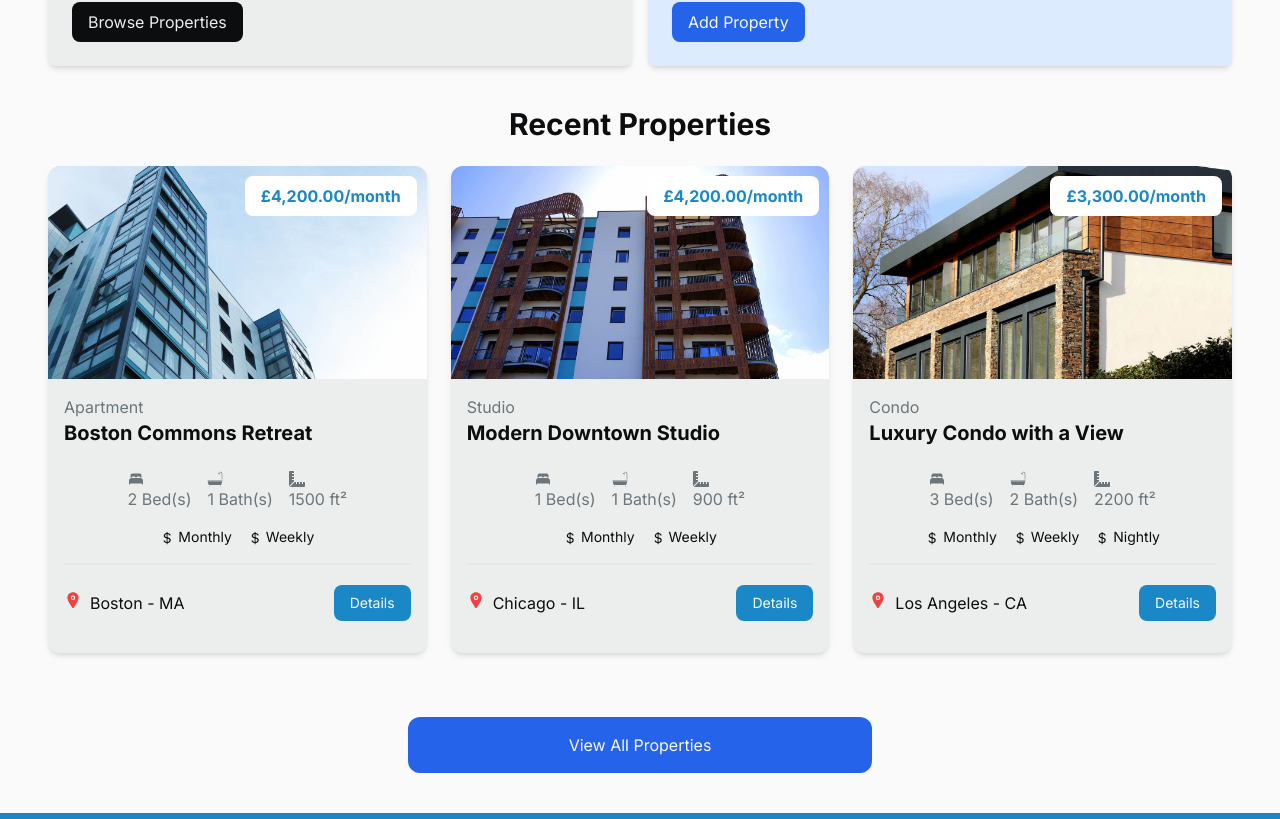
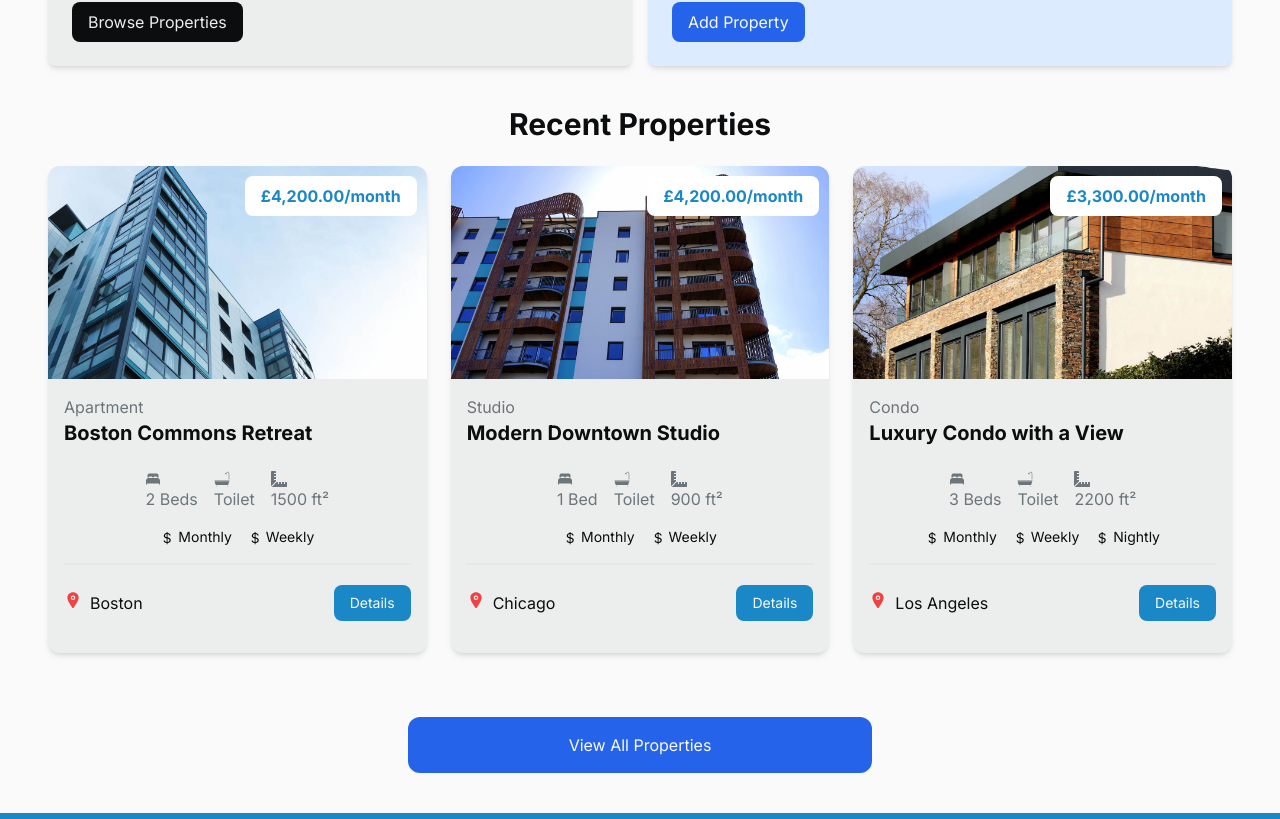
Before and after one commit to Lucaas27/casa-hub, a Next.js app: page / in a window 1280 px wide. Shown: the part 579-1398 px from the top of the page. Built offline with nearby package versions, Linux system fonts and the light colour scheme.

Commit message:
chore: refactor and modify eslint config

```diff
--- a/app/layout.tsx
+++ b/app/layout.tsx
@@ -3,7 +3,7 @@ import { Inter } from 'next/font/google';
 import '@/assets/styles/globals.css';
 import Navbar from '@/components/Navbar';
 import Providers from './providers';
-import Footer from '../components/Footer';
+import Footer from '@/components/Footer';
 
 const inter = Inter({ subsets: ['latin'] });
 
--- a/components/Hero.tsx
+++ b/components/Hero.tsx
@@ -14,7 +14,7 @@ const Hero = () => {
             <input
               type="text"
               id="location"
-              placeholder="Enter Location (City, County, PostCode, etc"
+              placeholder="Enter Location (City, County, PostCode, etc)"
               className="w-full rounded-lg bg-secondary px-4 py-3 text-secondary-foreground focus:outline-none focus:ring focus:ring-ring"
             />
           </div>
@@ -27,12 +27,11 @@ const Hero = () => {
               className="w-full rounded-lg bg-secondary px-4 py-3 text-secondary-foreground focus:outline-none focus:ring focus:ring-ring"
             >
               <option value="All">All</option>
-              <option value="Apartment">Apartment</option>
+              <option value="Flat or Apartment">Flat / Apartment</option>
               <option value="Studio">Studio</option>
-              <option value="Condo">Condo</option>
               <option value="House">House</option>
-              <option value="Cabin Or Cottage">Cabin or Cottage</option>
-              <option value="Loft">Loft</option>
+              <option value="Bungalow">Bungalow</option>
+              <option value="Commercial Property">Commercial Property</option>
               <option value="Room">Room</option>
               <option value="Other">Other</option>
             </select>
--- a/components/PropertyCard.tsx
+++ b/components/PropertyCard.tsx
@@ -1,7 +1,7 @@
 import Image from 'next/image';
 import Link from 'next/link';
 import pic from '@/public/images/properties/a1.jpg';
-import IProperty from '../interfaces/Property';
+import IProperty from '@/interfaces/Property';
 import { IoBed, IoLocation } from 'react-icons/io5';
 import { GiBathtub } from 'react-icons/gi';
 import { FaRulerCombined } from 'react-icons/fa';
@@ -59,12 +59,32 @@ const PropertyCard = ({ property }: PropertyCardProps) => {
         <div className="mb-4 flex items-end justify-center gap-4 text-muted-foreground">
           <p>
             <IoBed />
-            {property.beds}
-            <span className="md:hidden lg:inline"> Bed(s)</span>
+            {property.beds > 1 ? (
+              <>
+                {property.beds}
+                <span className="md:hidden lg:inline"> Beds</span>
+              </>
+            ) : (
+              <>
+                {property.beds}
+                <span className="md:hidden lg:inline"> Bed</span>
+              </>
+            )}
           </p>
           <p>
-            <GiBathtub /> {property.baths}
-            <span className="md:hidden lg:inline"> Bath(s)</span>
+            <GiBathtub />
+            {property.toilets > 1 ? (
+              <>
+                {property.toilets}
+                <span className="md:hidden lg:inline"> Toilets</span>
+              </>
+            ) : (
+              <>
+                {property.toilets}
+                <span className="md:hidden lg:inline"> Toilet</span>
+              </>
+            )}
+            {/* <span className="md:hidden lg:inline"> Toilet(s)</span> */}
           </p>
           <p>
             <FaRulerCombined />
@@ -98,9 +118,7 @@ const PropertyCard = ({ property }: PropertyCardProps) => {
         <div className="mb-4 flex flex-col items-center justify-between text-secondary-foreground lg:flex-row">
           <div className="mb-4 flex gap-2 align-middle lg:mb-0">
             <IoLocation className="text-lg text-destructive" />
-            <span>
-              {property.location.city} - {property.location.state}
-            </span>
+            <span>{property.location.city}</span>
           </div>
           <Link
             href={`/properties/${property._id}`}
--- a/interfaces/Location.tsx
+++ b/interfaces/Location.tsx
@@ -1,6 +1,6 @@
 export default interface ILocation {
   street: string;
   city: string;
-  state: string;
-  zipcode: string;
+  county: string;
+  postcode: string;
 }
--- /dev/null
+++ b/interfaces/NextPageProps.tsx
@@ -0,0 +1,4 @@
+export interface NextPageProps<SlugType = string> {
+  params: { slug: SlugType };
+  searchParams?: { [key: string]: string | string[] | undefined };
+}
--- a/interfaces/Property.tsx
+++ b/interfaces/Property.tsx
@@ -10,7 +10,7 @@ export default interface IProperty {
   description: string;
   location: ILocation;
   beds: number;
-  baths: number;
+  toilets: number;
   square_feet: number;
   amenities: string[];
   rates: IRates;
```
Also changed, not shown: app/page.tsx (+5 -3 lines), .eslintrc.json.
